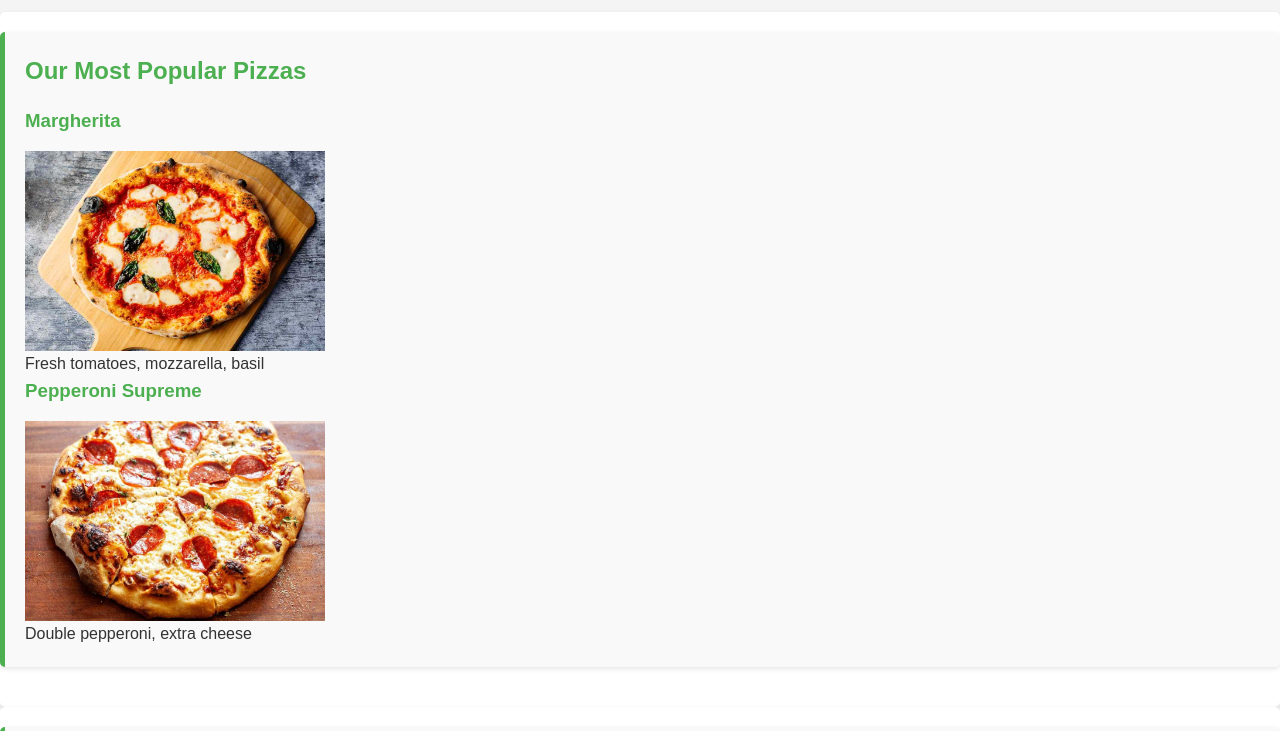
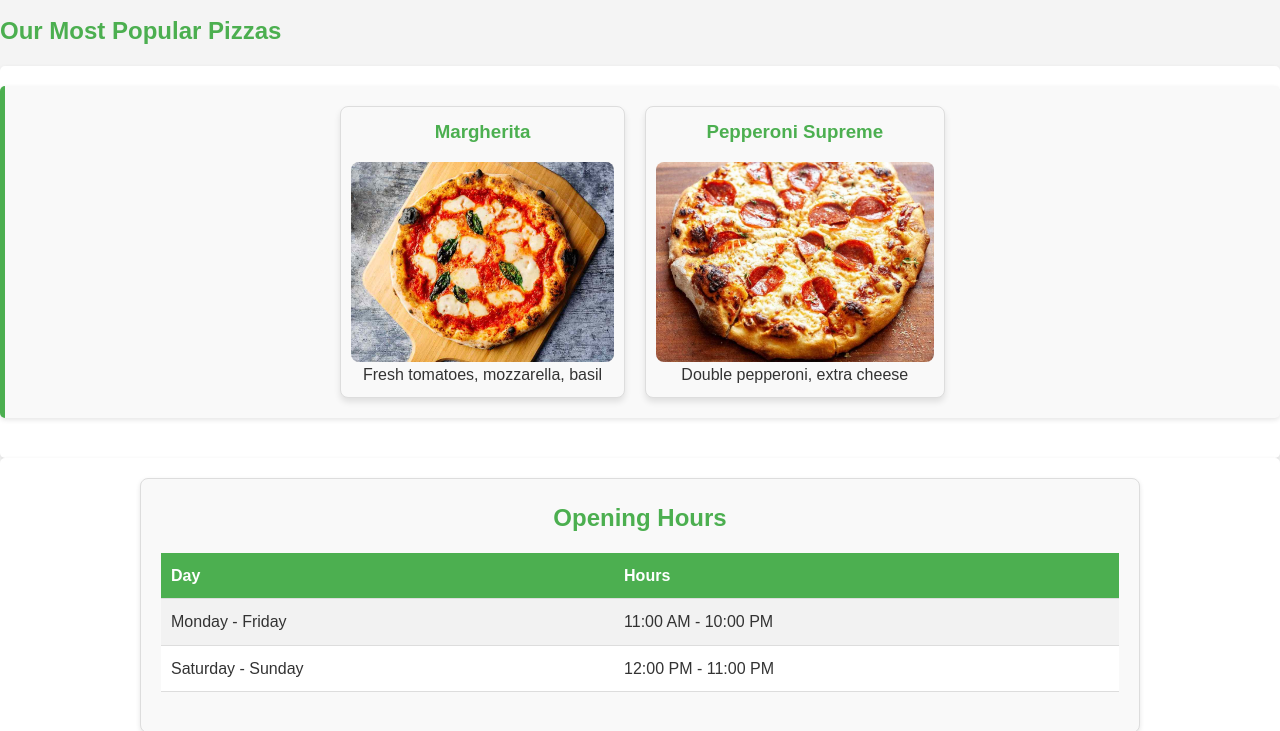
Before and after one commit to Nikhil-Doye/ITC6355-Web-Dev-1, a plain HTML site: page Web Dev/index.html in a window 1280 px wide. Shown: the part 609-1340 px from the top of the page. Drawn offline with Linux system fonts and the light colour scheme; files whose address does not match are found by name.

Commit message:
Added PPT

```diff
--- a/Web Dev/index.html
+++ b/Web Dev/index.html
@@ -8,6 +8,66 @@
     <link rel="stylesheet" href="css/deals.css" />
     <script defer src="pizza-cafe-backend/feedback.js"></script>
     <title>Slice Heaven Pizza</title>
+    <style>
+      #popular-pizzas {
+        display: flex;
+        flex-wrap: wrap;
+        gap: 20px;
+        justify-content: center;
+      }
+
+      #popular-pizzas article {
+        border: 1px solid #ddd;
+        border-radius: 8px;
+        padding: 10px;
+        text-align: center;
+        max-width: 300px;
+        background-color: #f9f9f9;
+        box-shadow: 0 4px 6px rgba(0, 0, 0, 0.1);
+      }
+
+      #popular-pizzas img {
+        border-radius: 8px;
+        width: 100%;
+        height: 200px; /* Set a consistent height */
+        object-fit: cover; /* Ensure the image scales uniformly */
+      }
+
+      #opening-hours {
+        max-width: 1000px; /* Restrict the width */
+        margin: 0 auto; /* Center the section horizontally */
+        padding: 20px;
+        background-color: #f9f9f9; /* Optional: Add a subtle background color */
+        border: 1px solid #ddd; /* Optional: Add a border */
+        border-radius: 8px; /* Optional: Round the corners */
+      }
+
+      #opening-hours h2 {
+        text-align: center; /* Center align the heading */
+        color: #4caf50; /* Use a consistent green color */
+      }
+
+      #opening-hours table {
+        width: 100%; /* Ensure the table fills the container */
+        border-collapse: collapse;
+      }
+
+      #opening-hours th {
+        background-color: #4caf50;
+        color: white;
+        padding: 10px;
+        text-align: left;
+      }
+
+      #opening-hours td {
+        padding: 10px;
+        text-align: left;
+      }
+
+      #opening-hours tr:nth-child(even) {
+        background-color: #f2f2f2; /* Add a subtle row background for better readability */
+      }
+    </style>
   </head>
   <body>
     <div class="topnav">
@@ -32,28 +92,18 @@
     </div>
 
     <h1>Welcome to Slice Heaven Pizza</h1>
+    <h2>Our Most Popular Pizzas</h2>
     <main>
       <section id="popular-pizzas">
-        <h2>Our Most Popular Pizzas</h2>
         <article>
           <h3>Margherita</h3>
-          <img
-            src="images/Margherita Pizza.jpg"
-            alt="Margherita Pizza"
-            width="300"
-            height="200"
-          />
+          <img src="images/Margherita Pizza.jpg" alt="Margherita Pizza" />
           <p>Fresh tomatoes, mozzarella, basil</p>
         </article>
 
         <article>
           <h3>Pepperoni Supreme</h3>
-          <img
-            src="images/Pepperoni Pizza.jpg"
-            alt="Pepperoni Pizza"
-            width="300"
-            height="200"
-          />
+          <img src="images/Pepperoni Pizza.jpg" alt="Pepperoni Pizza" />
           <p>Double pepperoni, extra cheese</p>
         </article>
       </section>
```
